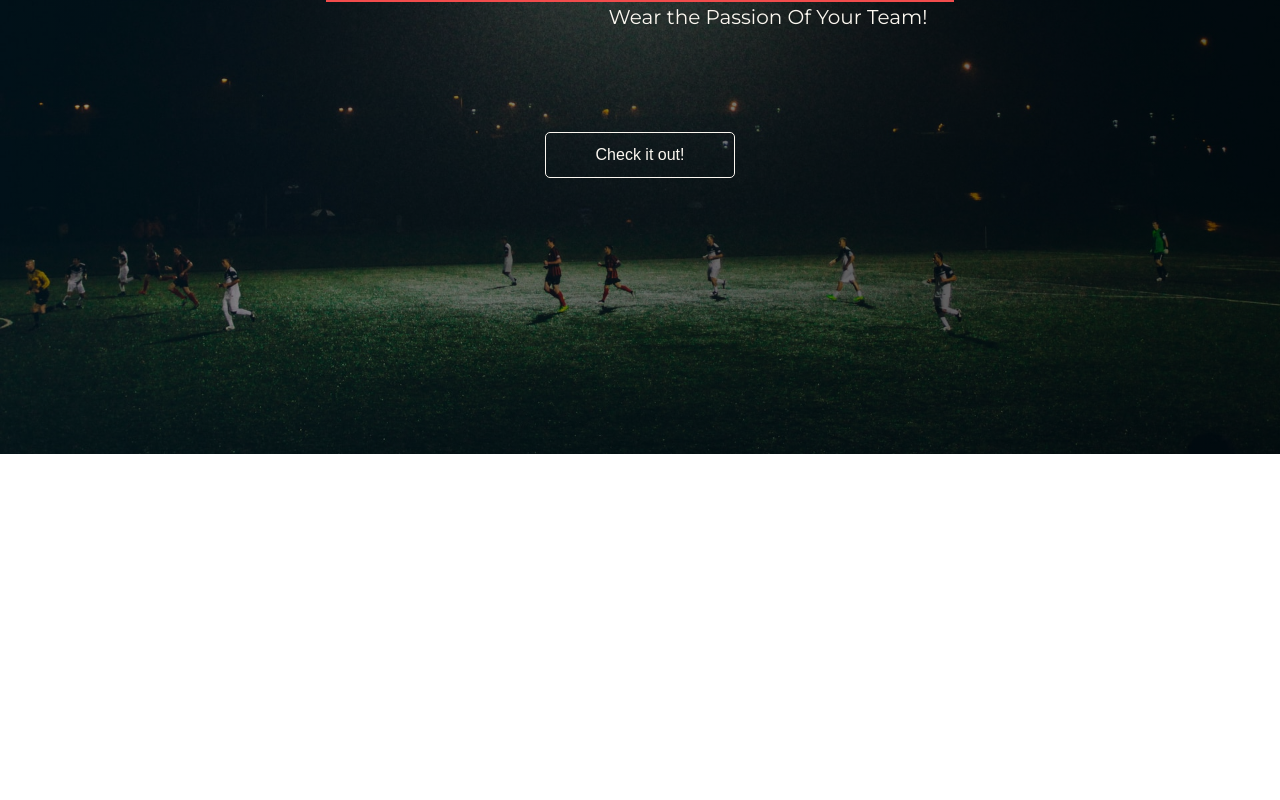
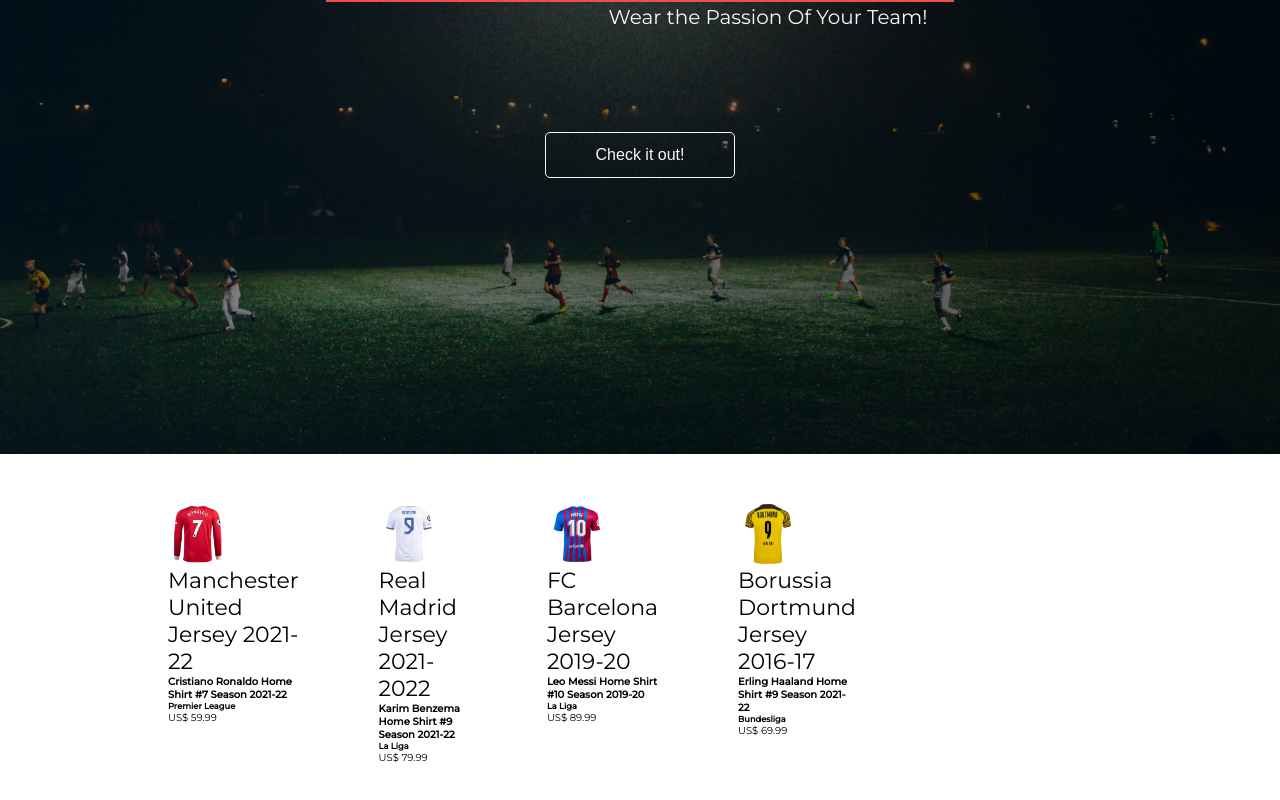
Before and after one commit to ewa1do/jerseys-shop-app-v2, a React (Vite) app: page / in a window 1280 px wide. Shown: the part 346-1146 px from the top of the page. Before the commit the page ends 800 px from the top, so only its background shows below. Built offline with nearby package versions, Linux system fonts and the light colour scheme.

Commit message:
including the layout in the main screen

```diff
--- a/src/components/hero/HeroScreen.jsx
+++ b/src/components/hero/HeroScreen.jsx
@@ -1,4 +1,5 @@
 import React from 'react';
+import { LayoutScreen } from '../layout/LayoutScreen';
 import { Navbar } from '../UI/NavbarScreen';
 import { HeroTitle } from './HeroTitle';
 
@@ -11,6 +12,8 @@
         <Navbar />
         <HeroTitle />
       </Hero>
+
+      <LayoutScreen />
     </>
   );
 };
```
